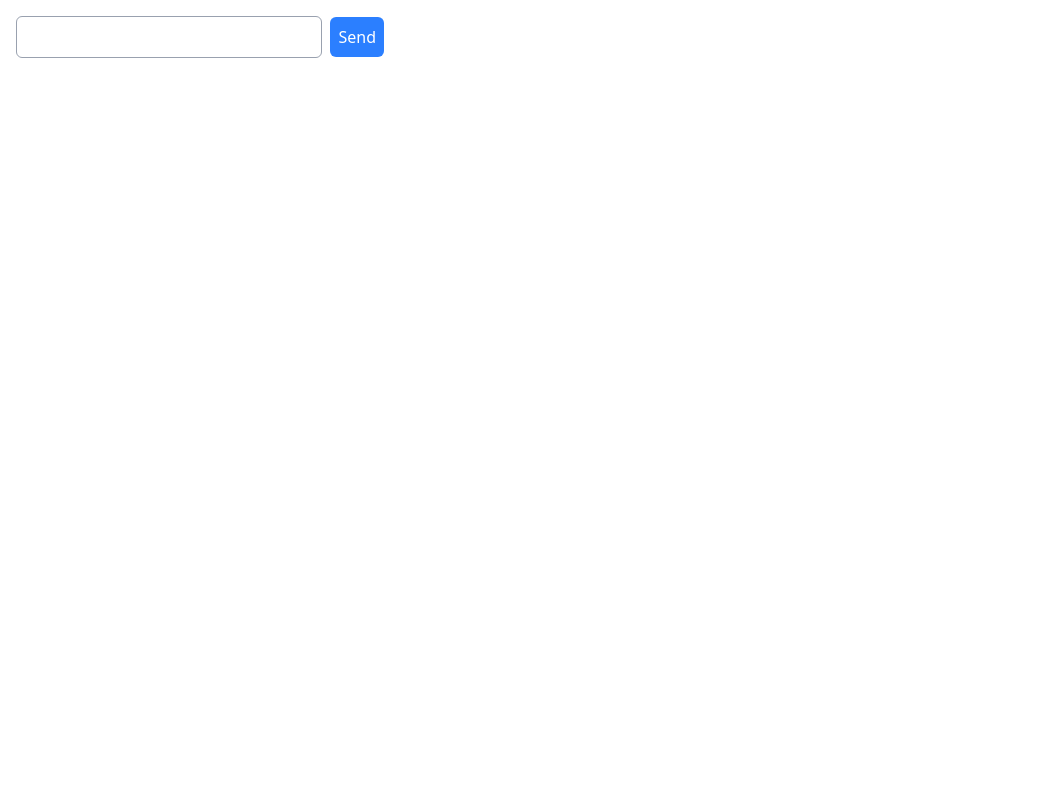
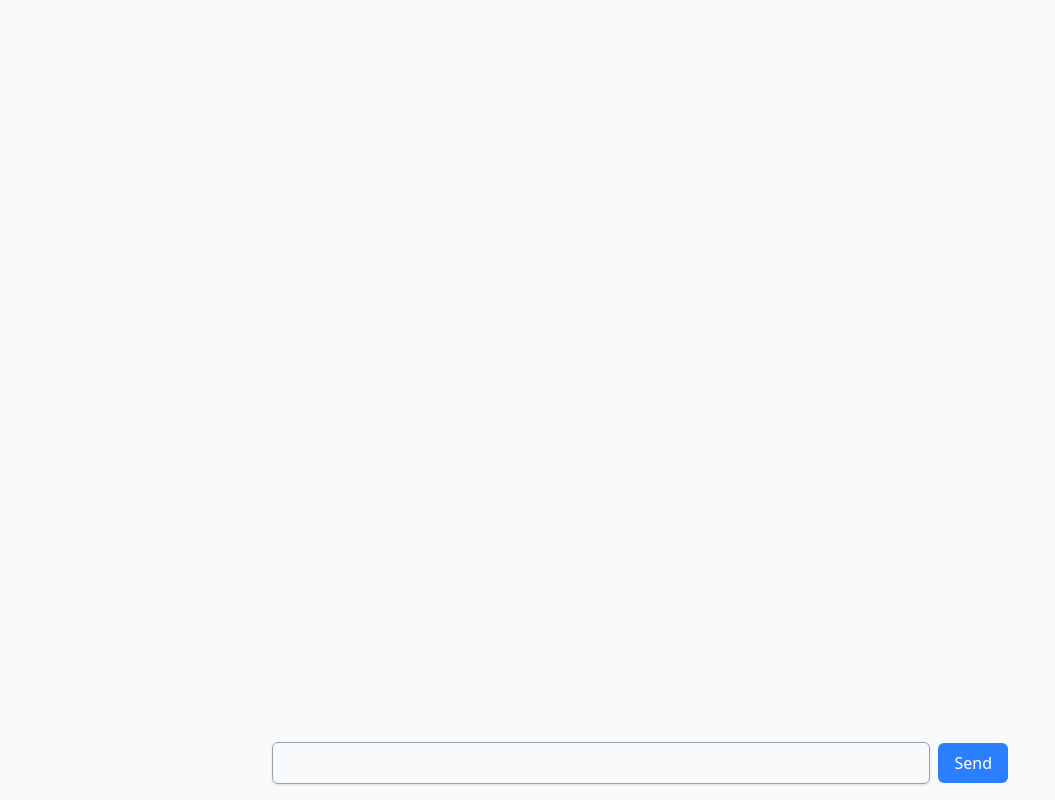
Before and after one commit to avijitghosh700/nextjs-ai-app, a Next.js app: page / in a window 1280 px wide. Shown: the whole page, without its empty margins (0-1055 px from the left). Built offline with nearby package versions, Linux system fonts and the light colour scheme.

Commit message:
feat: updated UI and added react-markdown for markdown support

```diff
--- a/app/page.tsx
+++ b/app/page.tsx
@@ -2,6 +2,7 @@
 
 import { useState } from "react";
 import { useChat } from "@ai-sdk/react";
+import ReactMarkdown from "react-markdown";
 
 export default function Home() {
   const [input, setInput] = useState("");
@@ -56,33 +57,43 @@ export default function Home() {
   };
 
   return (
-    <main>
-      <div className="chat">
-        <div className="chat__conversation">
+    <main className="flex justify-center h-screen bg-gray-50">
+      <div className="chat flex flex-col h-full w-full max-w-3xl">
+        <div className="chat__conversation flex-1 overflow-y-auto flex flex-col gap-3 p-4">
           {messages.map((message) => (
-            <div key={message.id} className="chat__message">
+            <div
+              key={message.id}
+              className={`chat__message max-w-[75%] rounded-2xl px-4 py-2 leading-relaxed ${
+                message.role === "user"
+                  ? "self-end bg-blue-500 text-white"
+                  : "self-start bg-gray-200 text-gray-900"
+              }`}
+            >
               {message.role === "user" ? "You: " : "Assistant: "}
               {message.parts.map((part, i) => {
                 switch (part.type) {
                   case "text":
-                    return <p key={`${message.id}-${i}`}>{part.text}</p>;
+                    return <ReactMarkdown key={`${message.id}-${i}`}>{part.text}</ReactMarkdown>;
                 }
               })}
             </div>
           ))}
         </div>
-        <div className="chat__inputArea w-full max-w-100 p-4">
+        <div className="chat__inputArea w-full max-w-3xl p-4 mx-auto">
           <form
             className="chat__inputForm flex items-center gap-2"
             onSubmit={(e) => handleSubmit(e)}
           >
             <input
-              className="chat__input border border-gray-400 rounded-md p-2 w-full"
+              className="chat__input border border-gray-400 rounded-md p-2 w-full px-4 shadow-sm focus:outline-none focus:ring-2 focus:ring-blue-500 focus:border-transparent"
               type="text"
               value={input}
               onChange={(e) => setInput(e.target.value)}
             />
-            <button type="submit" className="bg-blue-500 text-white rounded-md p-2">
+            <button
+              type="submit"
+              className="bg-blue-500 text-white rounded-md p-2 px-4 hover:bg-blue-600 transition-colors"
+            >
               Send
             </button>
           </form>
--- a/package.json
+++ b/package.json
@@ -15,6 +15,7 @@
     "next": "16.3.0",
     "react": "19.2.8",
     "react-dom": "19.2.8",
+    "react-markdown": "^10.1.0",
     "zod": "^4.4.3"
   },
   "devDependencies": {
```
Also changed, not shown: 1 other file (tests, documents, lock files or other folders).
